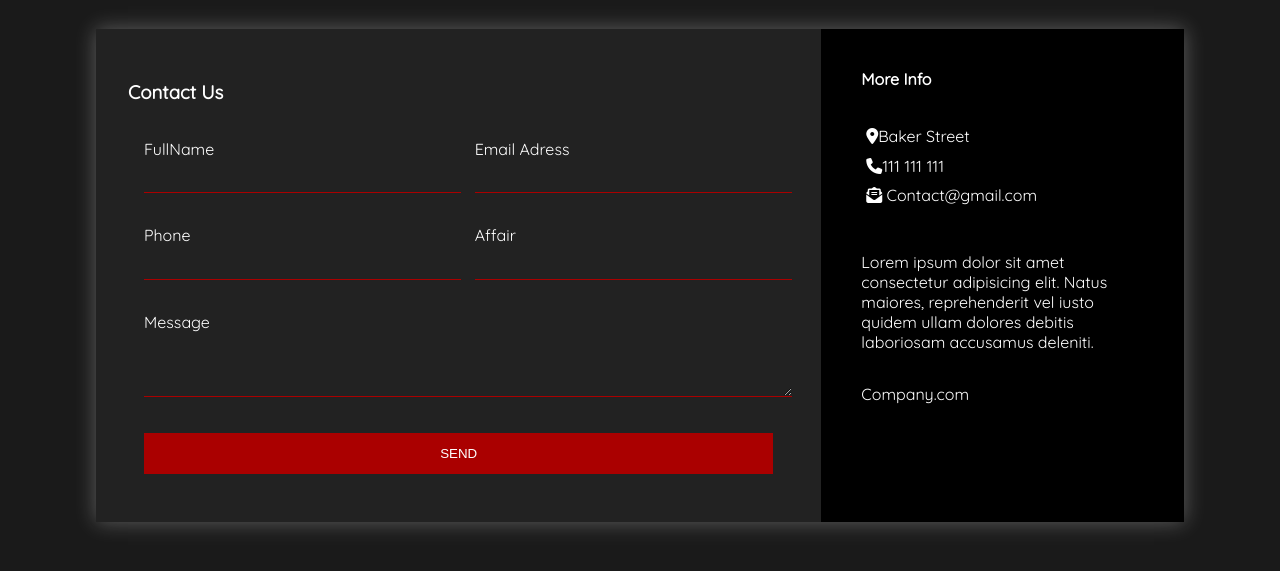
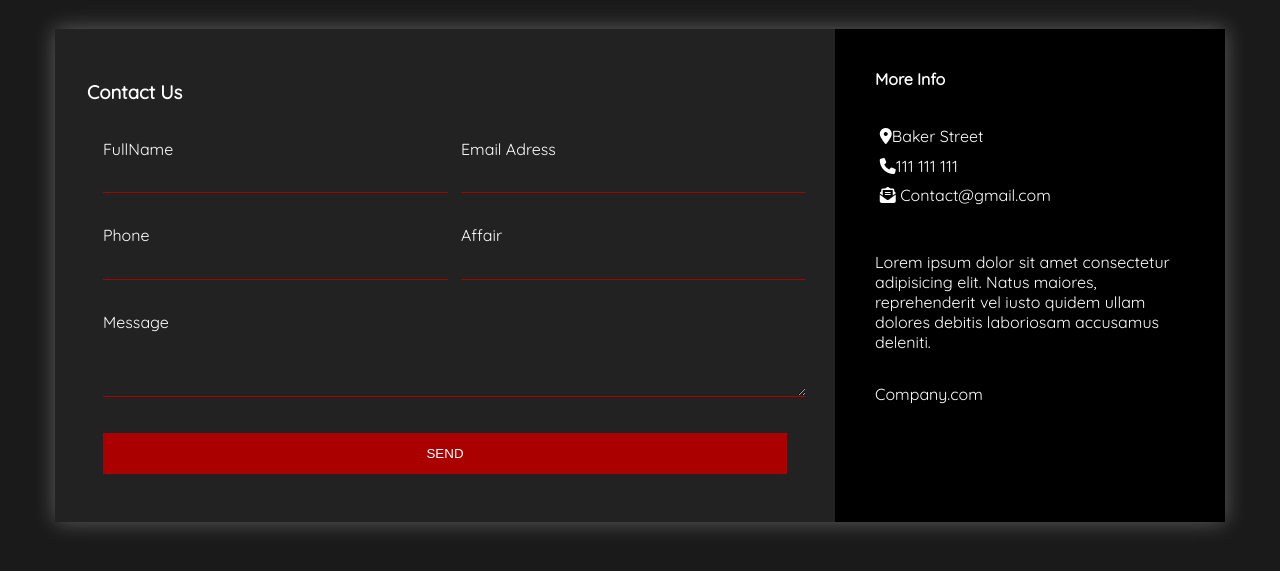
Before and after one commit to cristopheSaraosV/template_formulario_contact_us, a plain HTML site: page index.html in a window 1280 px wide. Shown: the part 127-698 px from the top of the page. Drawn offline with Linux system fonts and the light colour scheme.

Commit message:
Add files via upload

```diff
--- a/css/style.css
+++ b/css/style.css
@@ -107,7 +107,7 @@ body{
 @media(min-width:700px){
 
   body{
-    padding: 0 4em;
+    padding: 0;
   }
 
   .contact-wrapper{
```
